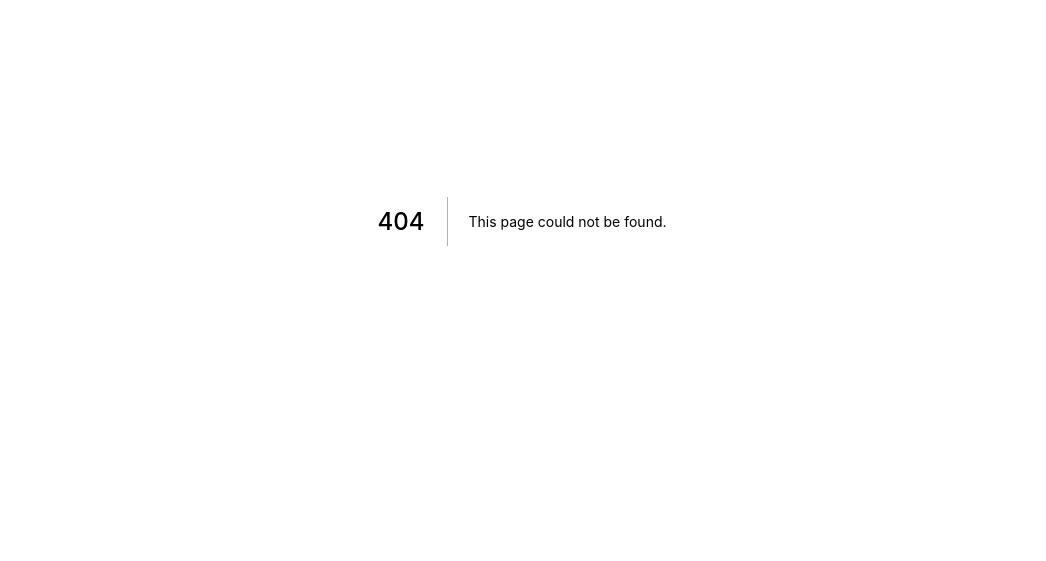
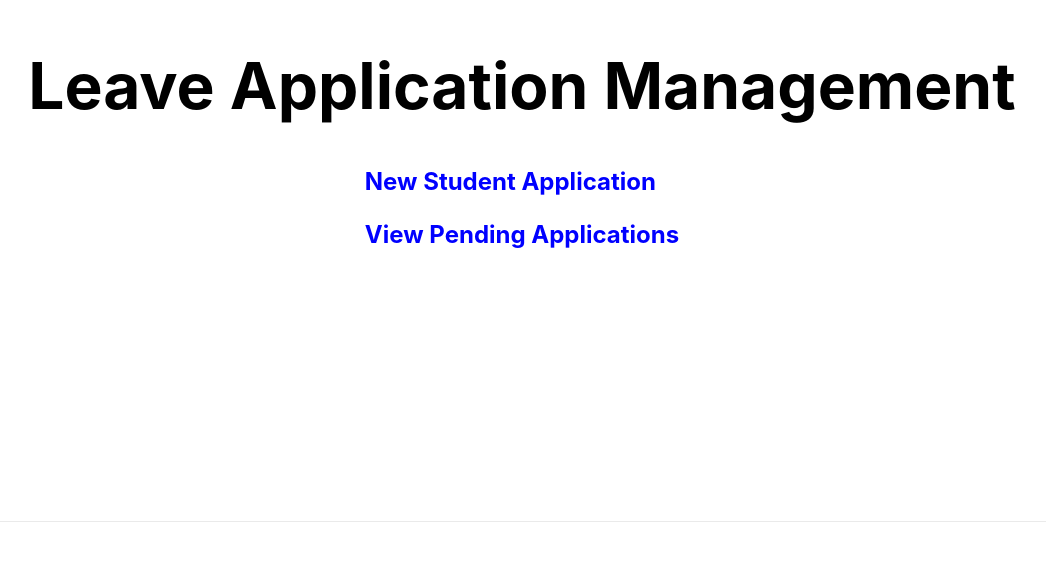
Before and after one commit to ishmum123/studentlog-next, a Next.js app: page /leave-application in a window 1280 px wide. Before the commit this address had no page. Shown: the part 179-740 px from the top of the page, without its empty margins (118-1164 px from the left). Built offline with nearby package versions, Linux system fonts and the light colour scheme.

Commit message:
Adds Leave Application Home Page

```diff
--- /dev/null
+++ b/pages/leave-application/index.js
@@ -0,0 +1,33 @@
+import Head from 'next/head'
+import Link from 'next/link'
+import styles from '../../styles/Home.module.css'
+
+export default function LeaveApplicationHome() {
+  return (
+    <div className={styles.container}>
+      <Head>
+        <title>Leave Application Management</title>
+        <link rel="icon" href="../../public/favicon.ico"/>
+      </Head>
+
+      <main className={styles.main}>
+        <h1 className={styles.title}>
+            Leave Application Management
+        </h1>
+
+        <h2>
+            <p><Link href ="/leave-application/new-application">
+            <a style={{color: "blue"}}>New Student Application</a>
+            </Link></p>
+
+            <p><Link href ="/leave-application/pending-applications">
+                <a style={{color: "blue"}}>View Pending Applications</a>
+            </Link></p>
+        </h2>
+      </main>
+
+      <footer className={styles.footer}>
+      </footer>
+    </div>
+  )
+}
```
